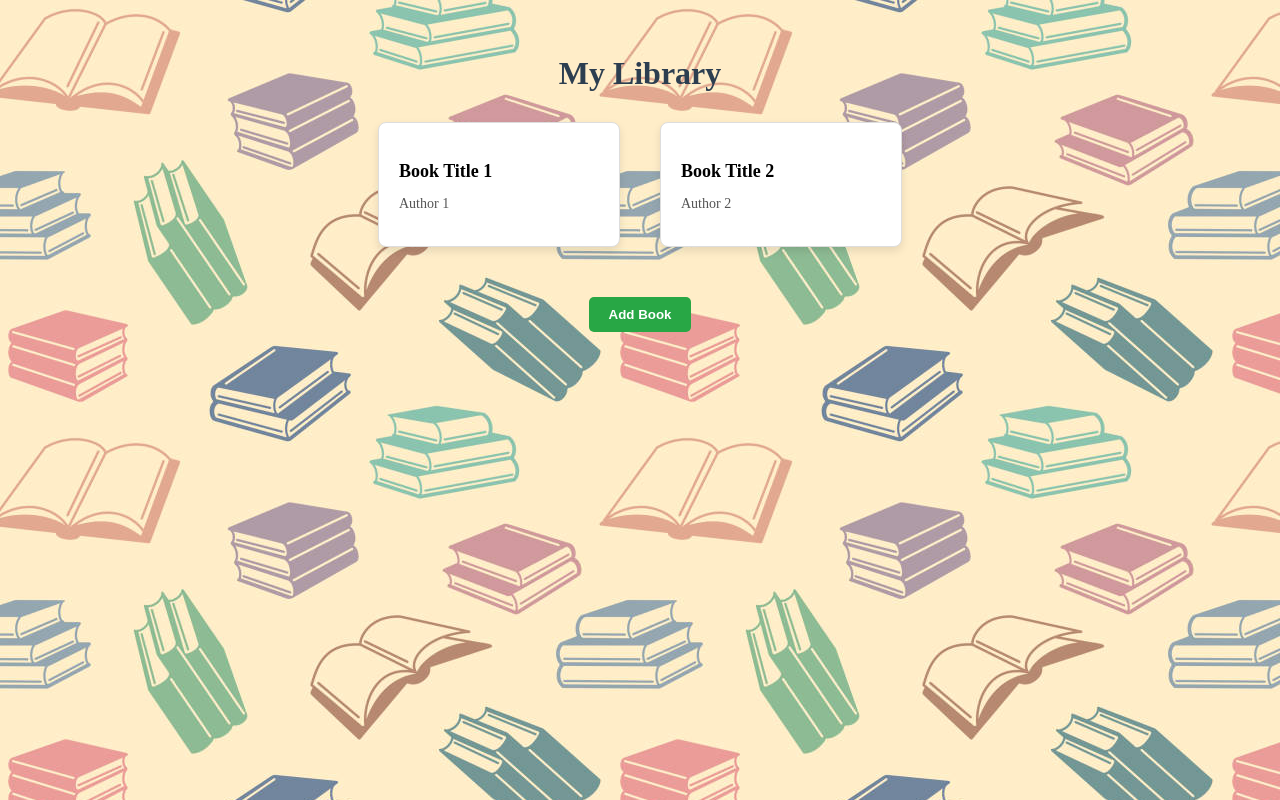
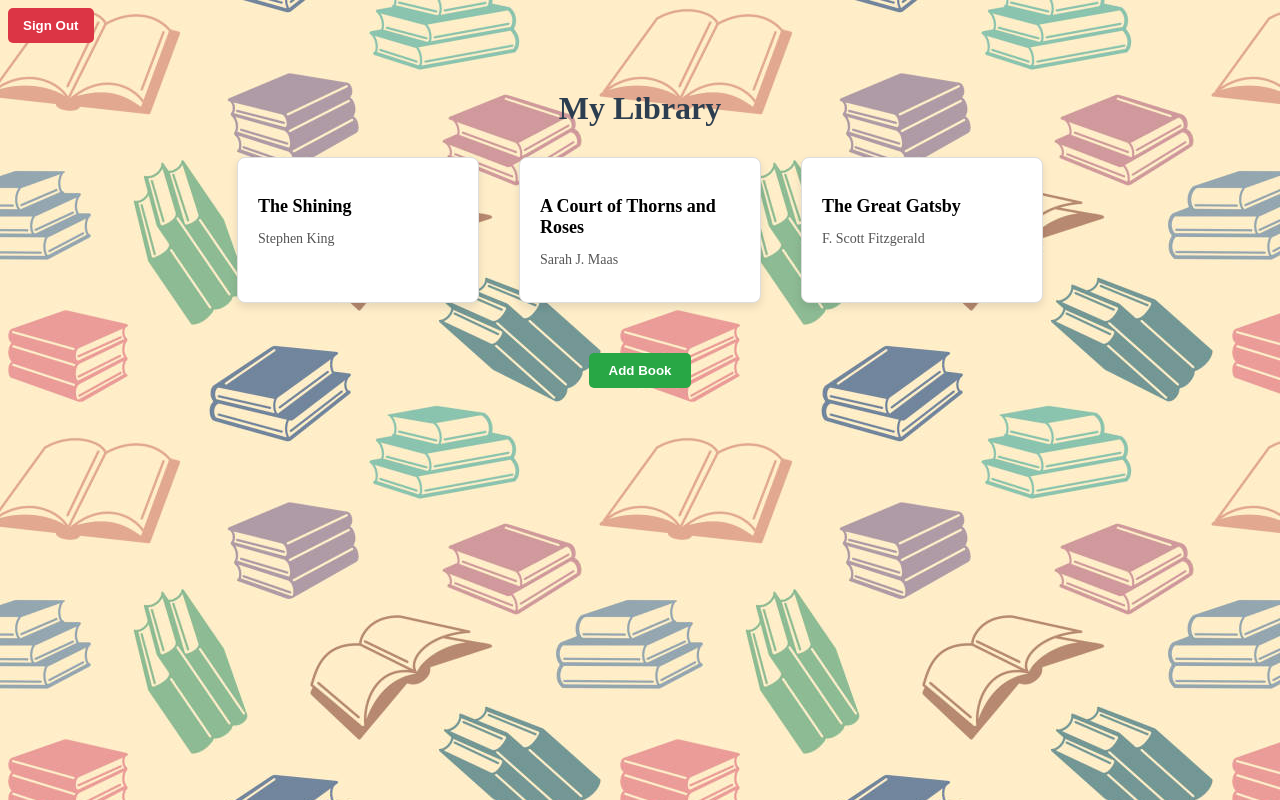
Before and after one commit to bhargavgudapati/csci4300project, a Next.js app: page / in a window 1280 px wide. Built offline with nearby package versions, Linux system fonts and the light colour scheme.

Commit message:
Adding new files

```diff
--- a/src/app/components/addbook.module.css
+++ b/src/app/components/addbook.module.css
@@ -5,6 +5,7 @@
   background-color: #ffffff;
   border-radius: 8px;
   box-shadow: 0px 4px 12px rgba(0, 0, 0, 0.1);
+  margin-top: 200px;
 }
 
 .addBookContainer h1 {
@@ -23,7 +24,7 @@
 
 .addBookContainer input[type="text"],
 .addBookContainer input[type="date"] {
-  width: 100%;
+  width: 96%;
   padding: 12px;
   margin: 8px 0 16px;
   border: 1px solid #ccc;
--- a/src/app/components/addbook.tsx
+++ b/src/app/components/addbook.tsx
@@ -1,13 +1,37 @@
 import React, { useState } from 'react';
 import styles from './addbook.module.css';
+import { useNavigate  } from 'react-router-dom';
 
-const AddBook: React.FC = () => {
+interface Book {
+  id: number;
+  title: string;
+  author: string;
+}
+
+interface AddBookProps {
+  addBook: (newBook: Book) => void;
+}
+
+const AddBook: React.FC<AddBookProps> = ({ addBook }) => {
   const [title, setTitle] = useState('');
   const [author, setAuthor] = useState('');
+  const navigate = useNavigate();
+
 
   const handleSubmit = (e: React.FormEvent) => {
     e.preventDefault();
-    console.log('Book added:', { title, author });
+
+    // Create a new book object
+    const newBook: Book = {
+      id: Date.now(),
+      title,
+      author,
+    };
+
+    // Add the book to the list
+    addBook(newBook);
+    // goes back library page
+    navigate('/');
   };
 
   return (
--- a/src/app/components/login.module.css
+++ b/src/app/components/login.module.css
@@ -6,6 +6,7 @@
   border-radius: 8px;
   box-shadow: 0 4px 8px rgba(0, 0, 0, 0.1);
   background-color: #fff;
+  margin-top: 200px;
 }
 
 .loginPage h1 {
--- /dev/null
+++ b/src/app/components/mylibrarybutton.tsx
@@ -0,0 +1,31 @@
+import React from 'react';
+import { useNavigate } from 'react-router-dom';
+
+const MyLibraryButton: React.FC = () => {
+  const navigate = useNavigate();
+
+  const handleLibraryClick = () => {
+    navigate('/'); // Navigate to the library page
+  };
+
+  return (
+    <button onClick={handleLibraryClick} style={libraryButtonStyles}>
+      My Library
+    </button>
+  );
+};
+
+const libraryButtonStyles: React.CSSProperties = {
+  position: 'fixed',
+  top: '20px',
+  left: '20px',
+  padding: '10px 15px',
+  backgroundColor: '#28a745',
+  color: 'white',
+  border: 'none',
+  borderRadius: '5px',
+  cursor: 'pointer',
+  fontWeight: 'bold',
+};
+
+export default MyLibraryButton;
--- /dev/null
+++ b/src/app/components/signoutbutton.tsx
@@ -0,0 +1,33 @@
+import React from 'react';
+import { useNavigate } from 'react-router-dom';
+
+interface SignOutButtonProps {
+  onSignOut: () => void;
+}
+
+const SignOutButton: React.FC<SignOutButtonProps> = ({ onSignOut }) => {
+  const handleSignOut = () => {
+    console.log("Sign Out button clicked");
+    onSignOut();
+  };
+
+  return (
+    <button onClick={handleSignOut} style={signOutButtonStyles}>
+      Sign Out
+    </button>
+  );
+};
+
+const signOutButtonStyles: React.CSSProperties = {
+  top: '20px',
+  right: '20px',
+  padding: '10px 15px',
+  backgroundColor: '#dc3545',
+  color: 'white',
+  border: 'none',
+  borderRadius: '5px',
+  cursor: 'pointer',
+  fontWeight: 'bold',
+};
+
+export default SignOutButton;
--- a/src/app/page.tsx
+++ b/src/app/page.tsx
@@ -5,6 +5,8 @@ import Library from './components/library';
 import { BrowserRouter as Router, Route, Routes } from 'react-router-dom';
 import AddBook from './components/addbook';
 import LoginPage from './components/login';
+import SignOutButton from './components/signoutbutton';
+import MyLibraryButton from './components/mylibrarybutton';
 
 const Page: React.FC = () => {
   const [isAuthenticated, setIsAuthenticated] = useState(true); // Change to `false` when ready for auth
@@ -15,13 +17,22 @@ const Page: React.FC = () => {
     author: string;
   }
 
+  // example book array
+ const [books, setBooks] = useState<Book[]>([
+  { id: 1, title: "The Shining", author: "Stephen King" },
+  { id: 2, title: "A Court of Thorns and Roses", author: "Sarah J. Maas" },
+  { id: 3, title: "The Great Gatsby", author: "F. Scott Fitzgerald" }
+]);
 
-    // Sample books array to pass to Library
-    const books: Book[] = [
-      { id: 1, title: "Book Title 1", author: "Author 1" },
-      { id: 2, title: "Book Title 2", author: "Author 2" },
-      // Add more book objects as needed
-  ];
+const handleSignOut = () => {
+  setIsAuthenticated(false);
+};
+
+// Function to add a new book to the books list
+const addBook = (newBook: Book) => {
+  setBooks([...books, newBook]);
+};
+
 
 return (
   <Router>
@@ -31,14 +42,27 @@ const Page: React.FC = () => {
       element={
         <div>
           {isAuthenticated ? (
-                <Library books={books} />  // Render other pages here if authenticated
+            <div>
+              <SignOutButton onSignOut={handleSignOut} />
+              <Library books={books} />
+            </div>
           ) : (
-                <LoginPage />  // Render login page if not authenticated
+            <LoginPage />
           )}
         </div>
       }
     />
-        <Route path="/addbook" element={<AddBook />} />
+    <Route
+      path="/addbook"
+      element={
+        <div>
+          <MyLibraryButton />
+          <AddBook addBook={addBook} />
+
+        </div>
+      }
+    />
+    <Route path="/login" element={<LoginPage />} />
   </Routes>
 </Router>
 );
```
Lines whose indentation alone changed are shown as unchanged.
